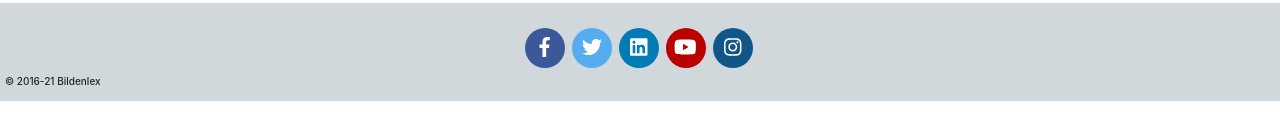
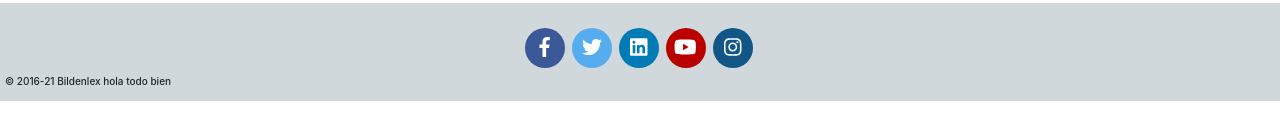
Before and after one commit to angelsaruis85/proyecto, a plain HTML site: page seguridad.html in a window 1280 px wide. Shown: the part 168-308 px from the top of the page. Drawn offline with nearby package versions, Linux system fonts and the light colour scheme.

Commit message:
agrege cambios

```diff
--- a/seguridad.html
+++ b/seguridad.html
@@ -109,7 +109,7 @@
 			class="fab fa-instagram"></i></a>
 </div>
 <h4>
-	© 2016-21 Bildenlex
+	© 2016-21 Bildenlex hola todo bien
 </h4>
 </footer>
 
```
